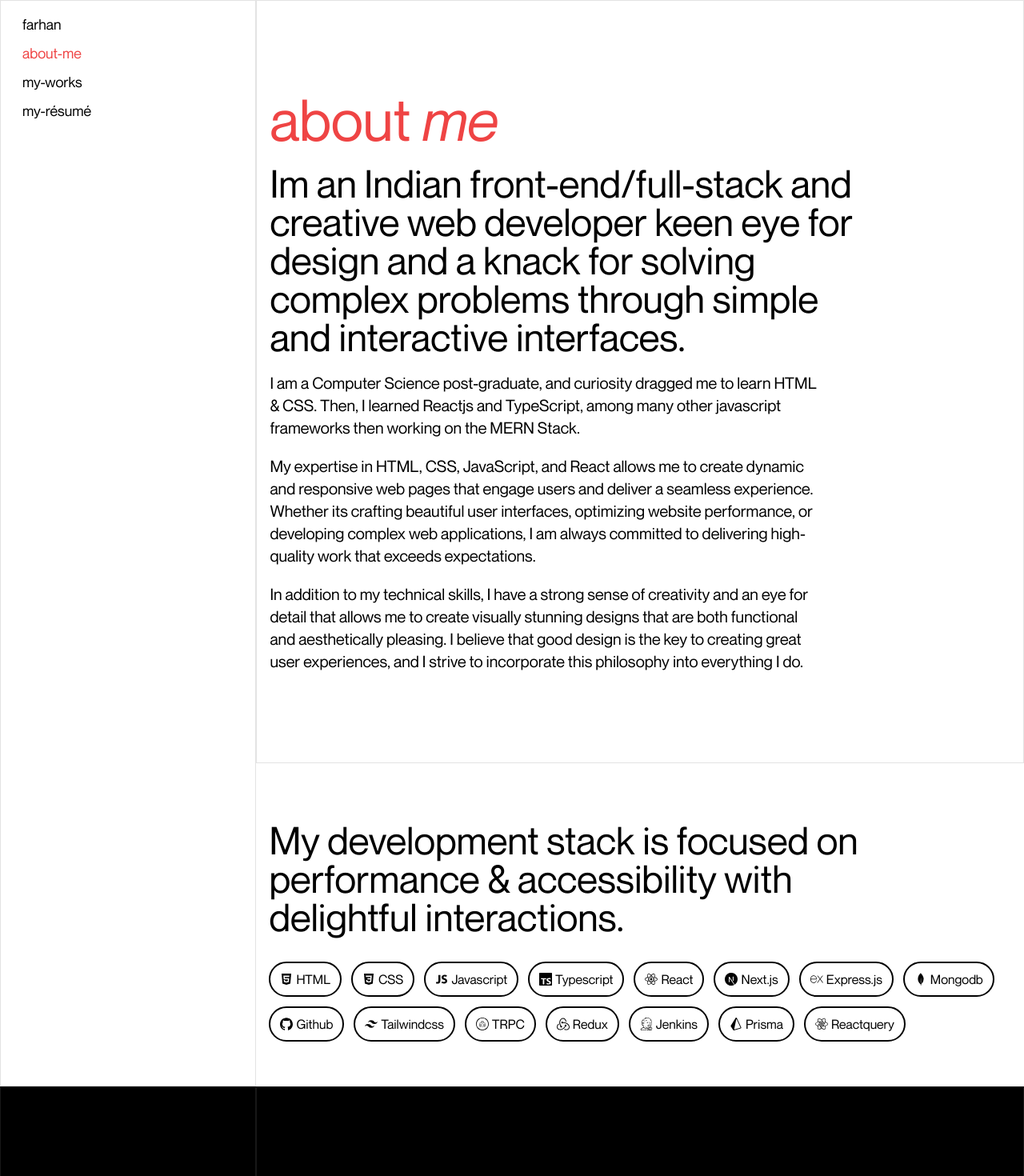
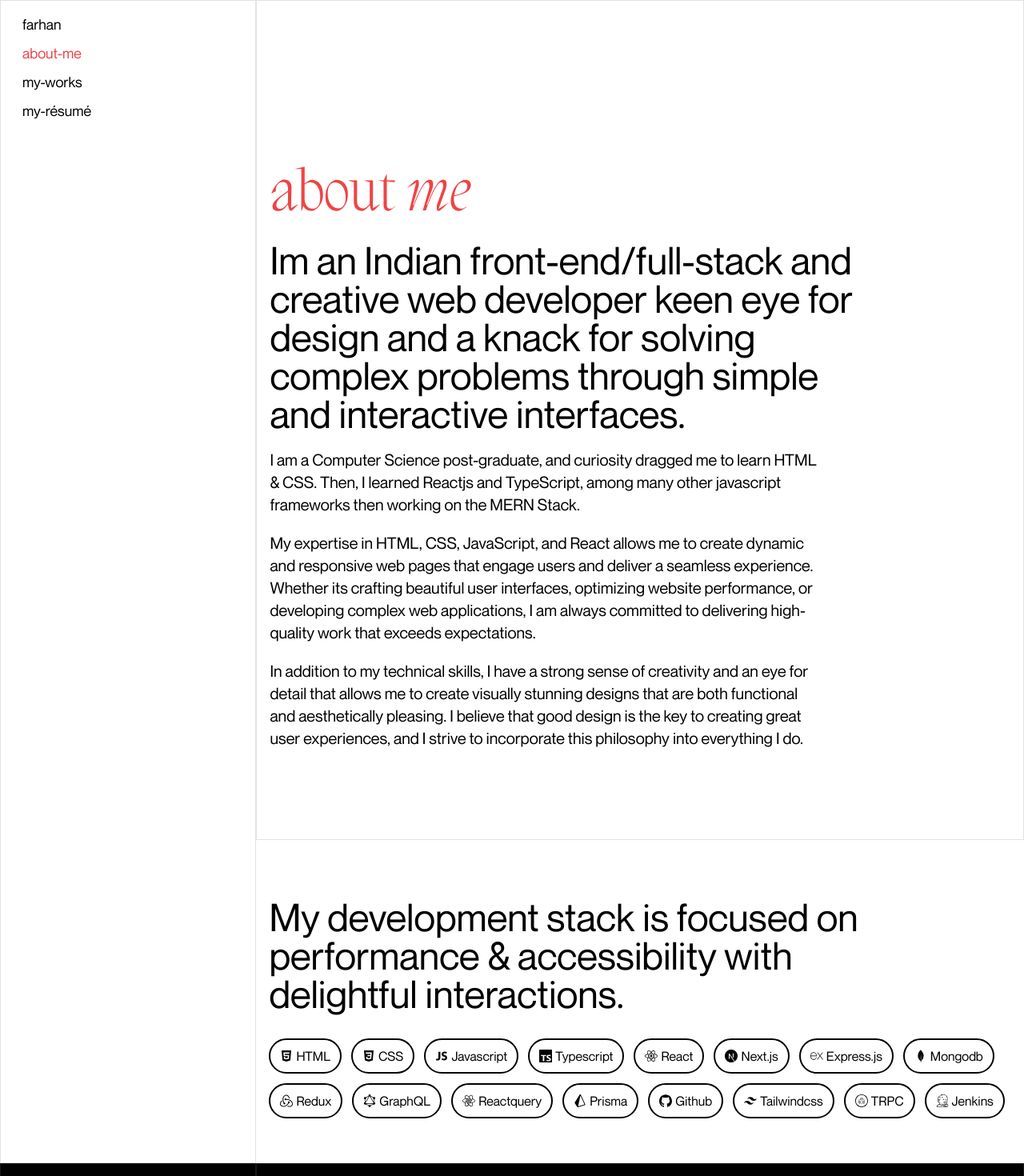
Before and after one commit to farhanmansurii/new-portfolio, a Next.js app: page /about in a window 1280 px wide. Shown: the top 1470 px of the page at 80% size. Built offline with nearby package versions, Linux system fonts and the light colour scheme.

Commit message:
these too

```diff
--- a/components/TechStack.tsx
+++ b/components/TechStack.tsx
@@ -1,10 +1,12 @@
-import React from 'react'
+import { gsap } from 'gsap';
+import React, { useEffect, useRef } from 'react'
 import { FaReact, FaReacteurope } from 'react-icons/fa'
 import { IoLogoCss3, IoLogoHtml5, IoLogoJavascript } from 'react-icons/io'
-import { SiExpress, SiFramer, SiGithub, SiJenkins, SiMongodb, SiNextdotjs, SiPrisma, SiReactquery, SiRedux, SiTailwindcss, SiTrpc, SiTypescript } from 'react-icons/si'
+import { SiExpress, SiFramer, SiGithub, SiGraphql, SiJenkins, SiMongodb, SiNextdotjs, SiPrisma, SiReactquery, SiRedux, SiTailwindcss, SiTrpc, SiTypescript } from 'react-icons/si'
 export default function TechStack() {
+
   return (
-    <div className='my-10 w-full border-neutral-500 '>
+    <div className='my-10 w-full border-neutral-500  ' >
       <div className=' text-3xl lg:text-5xl w-10/12 p-4 '>
         My development stack is focused on
         performance & accessibility with delightful
@@ -27,20 +29,25 @@ export default function TechStack() {
         '><SiExpress />Express.js</div>
         <div className='rounded-full flex border-2 hover:text-white hover:bg-green-700 hover:border-green-700 duration-150  border-black  px-3 py-2 items-center gap-1
         '><SiMongodb />Mongodb</div>
+
+        <div className='rounded-full flex border-2 hover:text-white hover:bg-purple-500 hover:border-purple-500 duration-150  border-black  px-3 py-2 items-center gap-1
+        '><SiRedux />Redux </div>
+        <div className='rounded-full flex border-2 hover:text-white hover:bg-purple-800 hover:border-purple-800 duration-150  border-black  px-3 py-2 items-center gap-1
+        '><SiGraphql />GraphQL</div>
+        <div className='rounded-full flex border-2 hover:text-white hover:bg-red-500 hover:border-red-500 duration-150  border-black  px-3 py-2 items-center gap-1
+        '><SiReactquery />Reactquery</div>
+        <div className='rounded-full flex border-2 hover:text-white hover:bg-blue-500 hover:border-blue-500 duration-150  border-black  px-3 py-2 items-center gap-1
+       '><SiPrisma />Prisma</div>
         <div className='rounded-full flex border-2 hover:text-white hover:bg-black hover:border-black duration-150  border-black  px-3 py-2 items-center gap-1
         '><SiGithub />Github</div>
         <div className='rounded-full flex border-2 hover:text-white hover:bg-blue-500 hover:border-blue-500 duration-150  border-black  px-3 py-2 items-center gap-1
         '><SiTailwindcss />Tailwindcss</div>
         <div className='rounded-full flex border-2 hover:text-white hover:bg-blue-800 hover:border-blue-800 duration-150  border-black  px-3 py-2 items-center gap-1
         '><SiTrpc />TRPC</div>
-        <div className='rounded-full flex border-2 hover:text-white hover:bg-purple-500 hover:border-purple-500 duration-150  border-black  px-3 py-2 items-center gap-1
-        '><SiRedux />Redux </div>
+
         <div className='rounded-full flex border-2 hover:text-white hover:bg-red-700 hover:border-red-700 duration-150  border-black  px-3 py-2 items-center gap-1
         '><SiJenkins />Jenkins</div>
-        <div className='rounded-full flex border-2 hover:text-white hover:bg-blue-500 hover:border-blue-500 duration-150  border-black  px-3 py-2 items-center gap-1
-        '><SiPrisma />Prisma</div>
-        <div className='rounded-full flex border-2 hover:text-white hover:bg-red-500 hover:border-red-500 duration-150  border-black  px-3 py-2 items-center gap-1
-        '><SiReactquery />Reactquery</div>
+
 
       </div>
     </div>
--- a/package.json
+++ b/package.json
@@ -15,11 +15,13 @@
     "autoprefixer": "10.4.14",
     "eslint": "8.38.0",
     "eslint-config-next": "13.3.0",
+    "gsap": "^3.11.5",
     "next": "13.3.0",
     "postcss": "8.4.23",
     "react": "18.2.0",
     "react-dom": "18.2.0",
     "react-icons": "^4.8.0",
+    "splitting": "^1.0.6",
     "tailwindcss": "3.3.1",
     "typescript": "5.0.4"
   }
--- a/pages/about.tsx
+++ b/pages/about.tsx
@@ -1,7 +1,11 @@
 import TechStack from '@/components/TechStack'
+
 import React from 'react'
 
+
 export default function About() {
+
+
   return (
 
     <main className="flex font-neue ">
@@ -13,7 +17,8 @@ export default function About() {
         <div className='w-full lg:border border-neutral-500/20  justify-center p-4 flex flex-col gap-4'>
 
           <div className='text-lg w-full my-24 h-full  flex gap-5 flex-col  '>
-            <div className='  text-7xl text-red-500'>about <span className='italic'>me</span></div>
+            <h1 className='text-header font-migra mt-24 text-7xl  text-red-500'>about <span className='italic'>me</span></h1>
+
             <div className='text-3xl lg:text-5xl lg:w-10/12  '>
               Im an Indian front-end/full-stack and creative
               web developer keen eye for design and a knack for solving complex problems through simple and interactive interfaces.
--- a/pages/index.tsx
+++ b/pages/index.tsx
@@ -12,7 +12,7 @@ export default function Home() {
   return (<>
     <main className="flex h-[95vh]">
 
-      <div className="border w-full justify-around mx-auto  flex items-center">
+      <div className=" w-full justify-around mx-auto  flex items-center">
         <div className="w-4/12 hidden lg:flex h-full border-r border-neutral-500 "></div>
         <div className="w-full h-full">
           <div className="h-full flex flex-col justify-center">
--- a/pages/resume.tsx
+++ b/pages/resume.tsx
@@ -15,7 +15,7 @@ export default function Resume() {
 
       <div className="flex w-full h-full  gap-4  font-neue flex-col   justify-center">
         <div className='w-full lg:border border-neutral-500/20  justify-center p-4 flex flex-col gap-4'>
-          <div className=' mt-24 text-7xl text-red-500'>my <span className='italic'>resume</span></div>
+          <div className=' mt-24 text-7xl font-migra text-red-500'>my <span className='italic'>resume</span></div>
           {loading && (
             <div className="flex justify-center items-center h-[400px]">
               Loading
```
Also changed, not shown: 1 other file (tests, documents, lock files or other folders).
